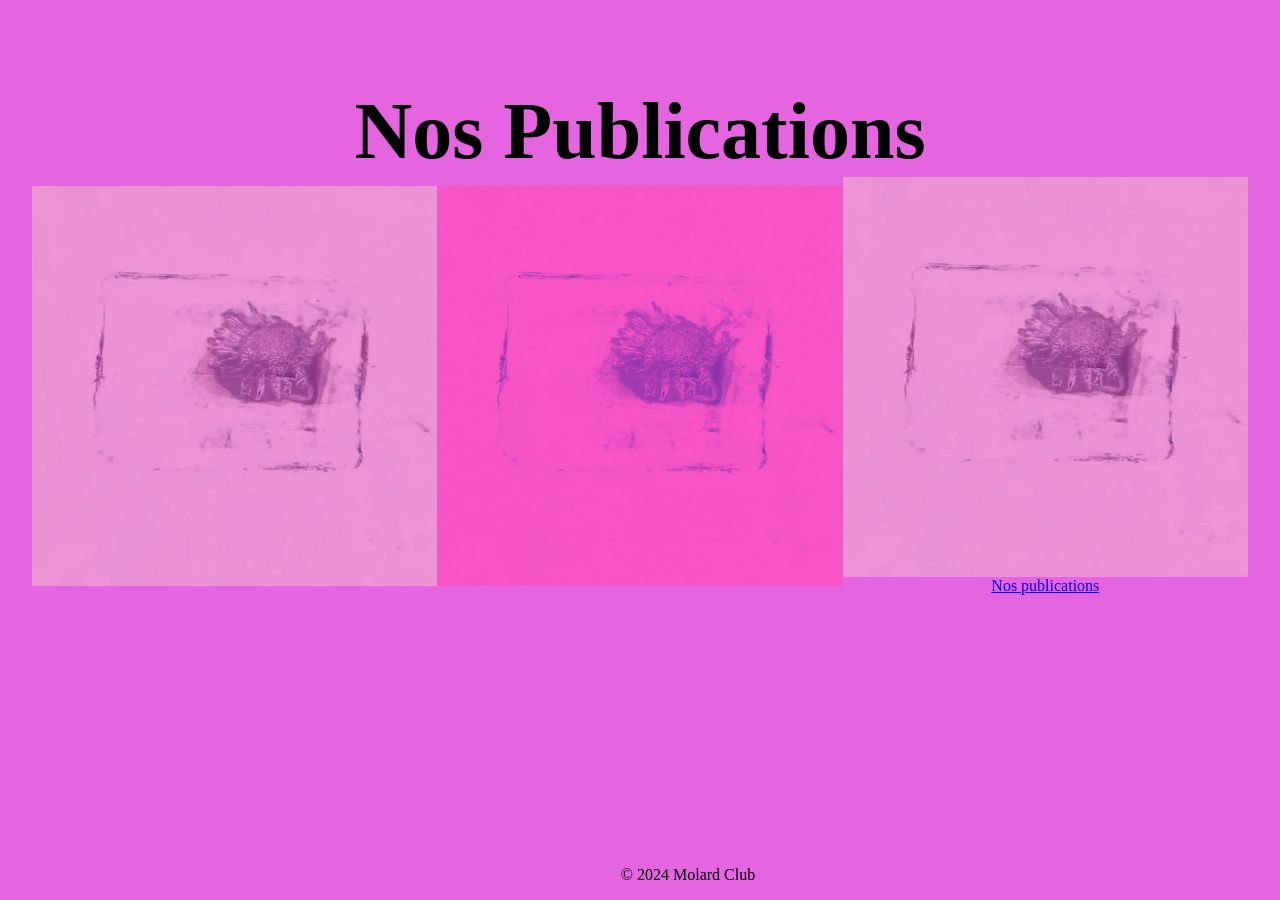
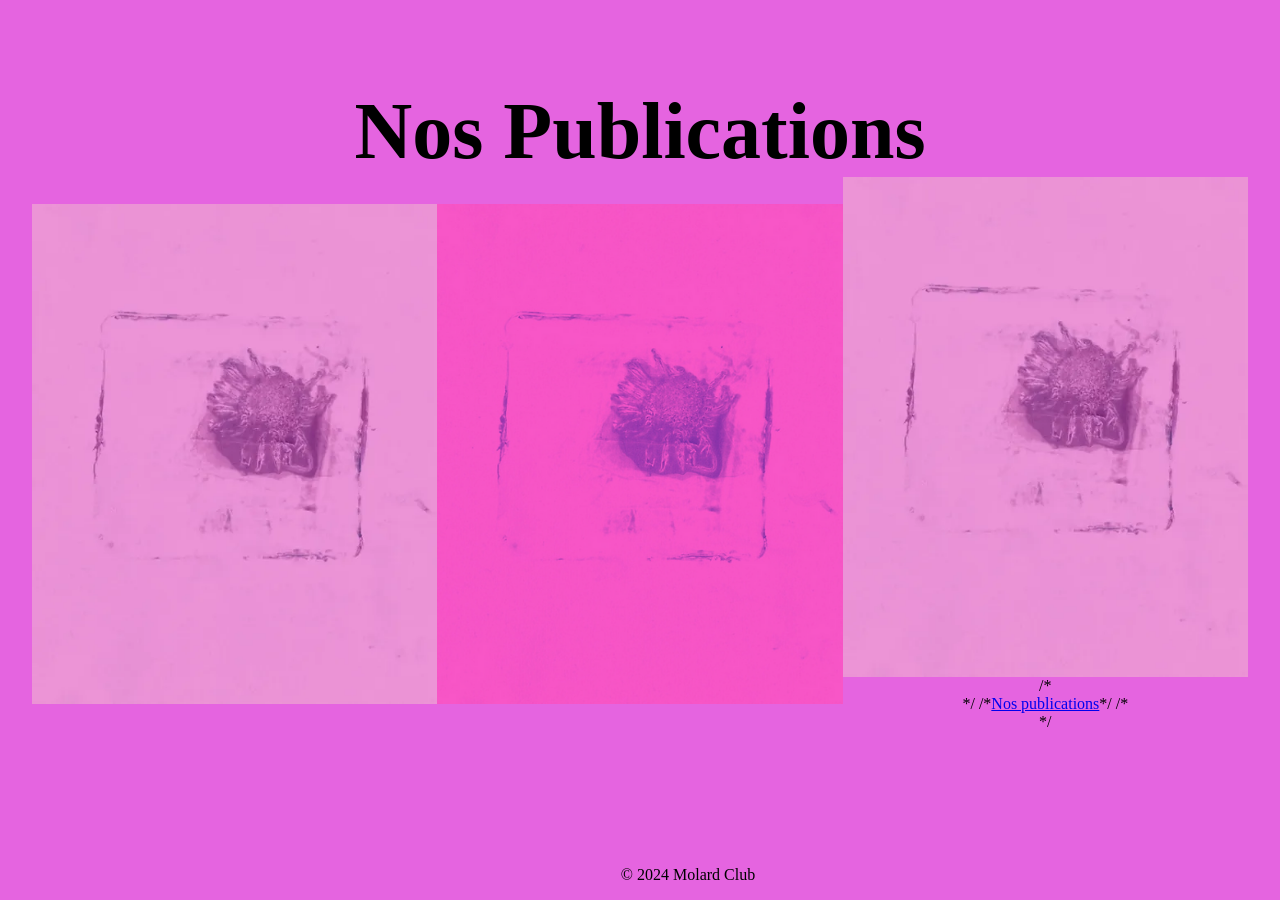
Before and after one commit to Anaellew/kopfkinosstuff, a Jekyll site: the page publications.html, which Jekyll copies as it is, in a window 1280 px wide. Built offline with Jekyll 4.4.1, drawn with Linux system fonts in a browser that asks for light colours.

Commit message:
Update publications.html

```diff
--- a/publications.html
+++ b/publications.html
@@ -84,16 +84,16 @@
     <h1>Nos Publications</h1>
     <div class="columns">
         <div class="column left">
-          <img src="r&l.png" height="400">
+          <img src="r&l.png" height="500">
         </div>
         <div class="column center">
-            <img src="c.png" height="400">
+            <img src="c.png" height="500">
         </div>
         <div class="column right">
-            <img src="r&l.png" height="400">
-            <div class="container">
-               <a href="publications.html">Nos publications</a>
-            </div>
+            <img src="r&l.png" height="500">
+            /*<div class="container">*/
+               /*<a href="publications.html">Nos publications</a>*/
+            /*</div>*/
         </div>
     </div>
     <div class="moyenspace"></div>
```
